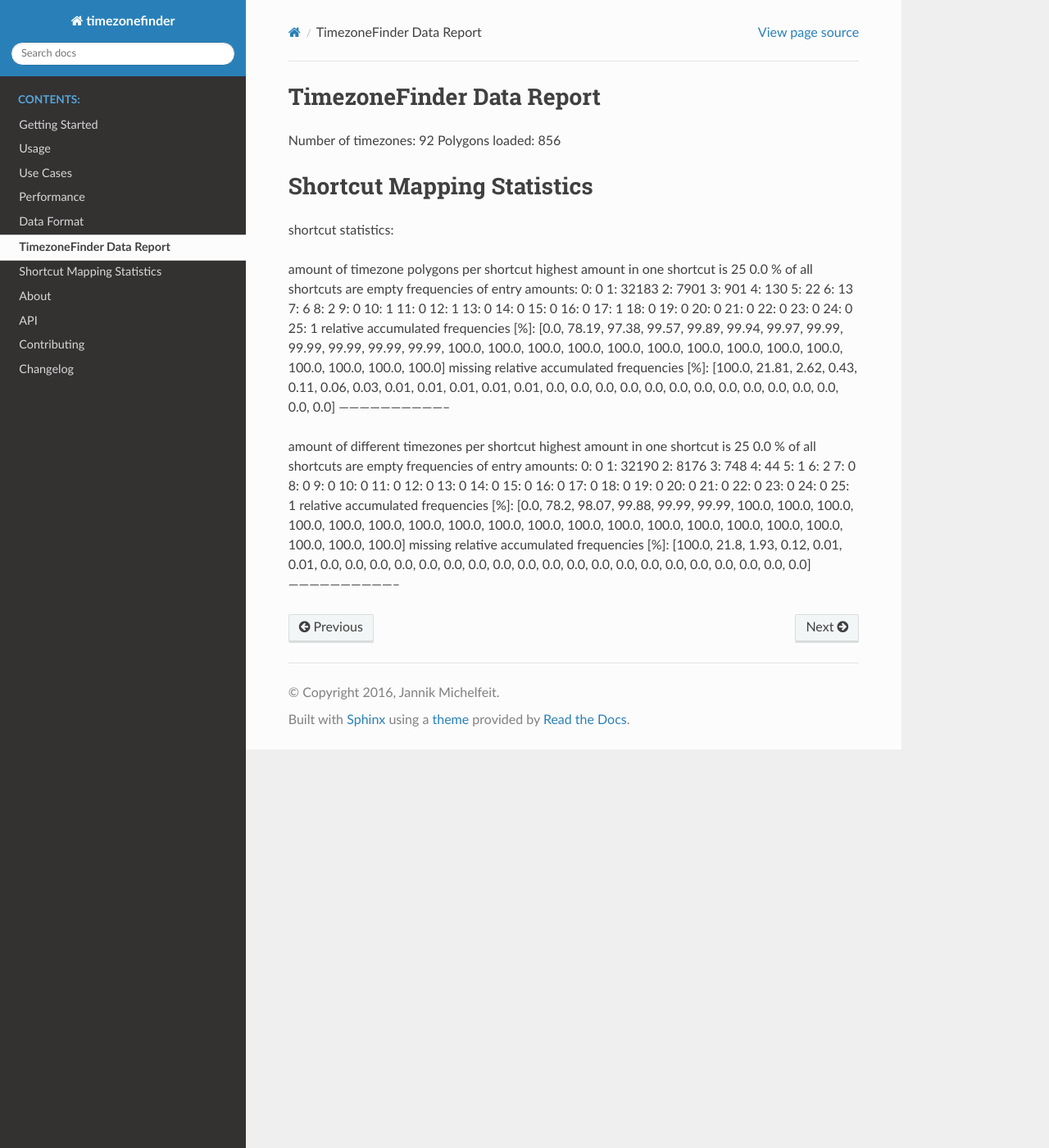
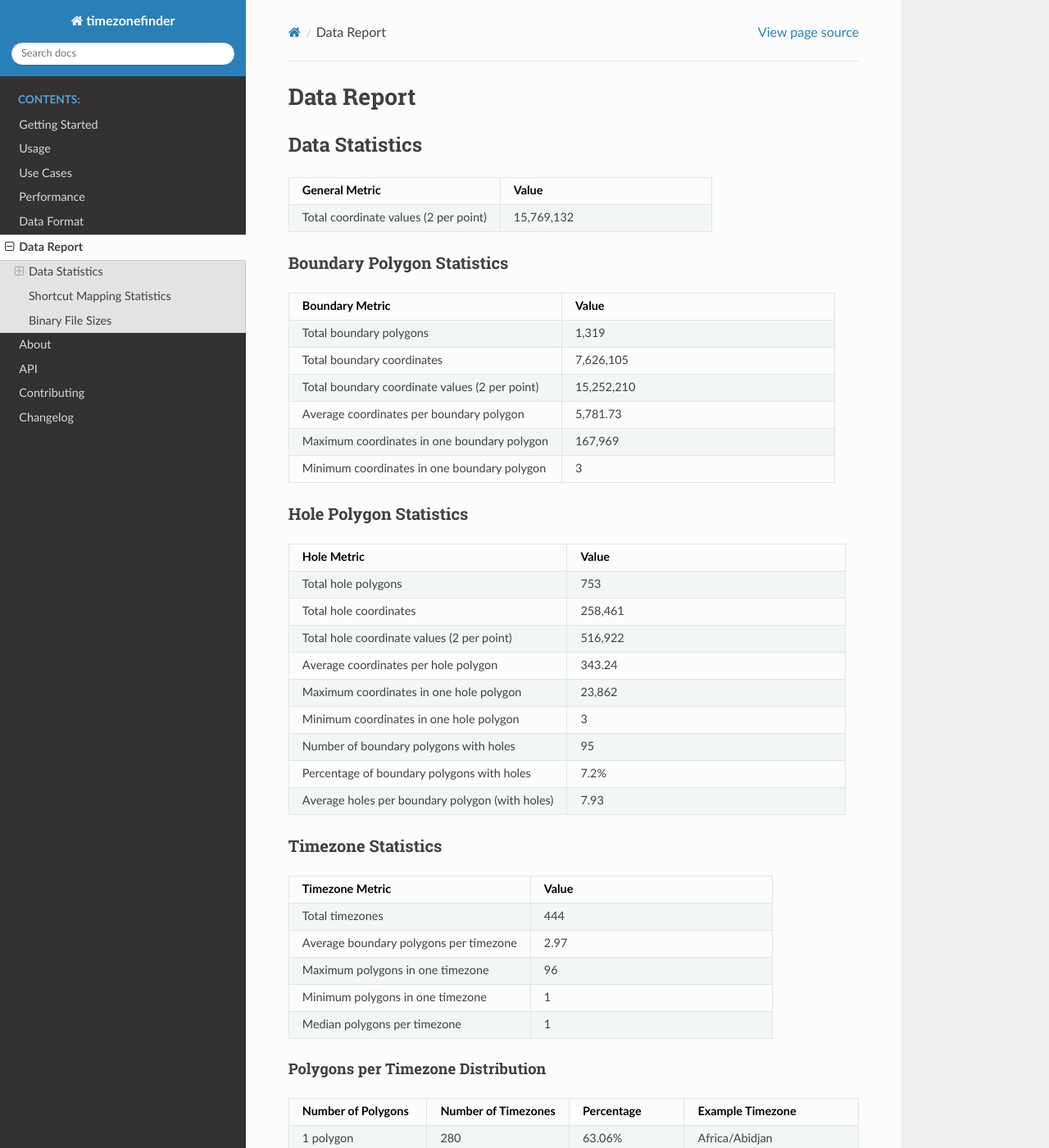
Before and after one commit to jannikmi/timezonefinder, a Sphinx documentation site: the page built from docs/data_report.rst, in a window 1280 px wide and 1400 px high. Shown: the whole window at 82% size. Built offline with Sphinx 7.4.7 and the Read the Docs theme 3.1.0, drawn with Linux system fonts in a browser that asks for light colours; some of the changed text lies outside the part shown.

Commit message:
Update data_report.rst

```diff
--- a/docs/data_report.rst
+++ b/docs/data_report.rst
@@ -1,84 +1,375 @@
-TimezoneFinder Data Report
-==========================
-
-Number of timezones: 92
-Polygons loaded: 856
-
-Shortcut Mapping Statistics
-===========================
+.. _data_report:
 
 
 
-shortcut statistics:
+Data Report
+===========
 
-amount of timezone polygons per shortcut
-highest amount in one shortcut is 25
-0.0 % of all shortcuts are empty
-frequencies of entry amounts:
-0: 0
-1: 32183
-2: 7901
-3: 901
-4: 130
-5: 22
-6: 13
-7: 6
-8: 2
-9: 0
-10: 1
-11: 0
-12: 1
-13: 0
-14: 0
-15: 0
-16: 0
-17: 1
-18: 0
-19: 0
-20: 0
-21: 0
-22: 0
-23: 0
-24: 0
-25: 1
-relative accumulated frequencies [%]:
-[0.0, 78.19, 97.38, 99.57, 99.89, 99.94, 99.97, 99.99, 99.99, 99.99, 99.99, 99.99, 100.0, 100.0, 100.0, 100.0, 100.0, 100.0, 100.0, 100.0, 100.0, 100.0, 100.0, 100.0, 100.0, 100.0]
-missing relative accumulated frequencies [%]:
-[100.0, 21.81, 2.62, 0.43, 0.11, 0.06, 0.03, 0.01, 0.01, 0.01, 0.01, 0.01, 0.0, 0.0, 0.0, 0.0, 0.0, 0.0, 0.0, 0.0, 0.0, 0.0, 0.0, 0.0, 0.0, 0.0]
---------------------------------
 
-amount of different timezones per shortcut
-highest amount in one shortcut is 25
-0.0 % of all shortcuts are empty
-frequencies of entry amounts:
-0: 0
-1: 32190
-2: 8176
-3: 748
-4: 44
-5: 1
-6: 2
-7: 0
-8: 0
-9: 0
-10: 0
-11: 0
-12: 0
-13: 0
-14: 0
-15: 0
-16: 0
-17: 0
-18: 0
-19: 0
-20: 0
-21: 0
-22: 0
-23: 0
-24: 0
-25: 1
-relative accumulated frequencies [%]:
-[0.0, 78.2, 98.07, 99.88, 99.99, 99.99, 100.0, 100.0, 100.0, 100.0, 100.0, 100.0, 100.0, 100.0, 100.0, 100.0, 100.0, 100.0, 100.0, 100.0, 100.0, 100.0, 100.0, 100.0, 100.0, 100.0]
-missing relative accumulated frequencies [%]:
-[100.0, 21.8, 1.93, 0.12, 0.01, 0.01, 0.0, 0.0, 0.0, 0.0, 0.0, 0.0, 0.0, 0.0, 0.0, 0.0, 0.0, 0.0, 0.0, 0.0, 0.0, 0.0, 0.0, 0.0, 0.0, 0.0]
---------------------------------
+
+Data Statistics
+---------------
+
+
+.. list-table::
+   :header-rows: 1
+   :widths: 50 50
+
+   * - General Metric
+     - Value
+   * - Total coordinate values (2 per point)
+     - 15,769,132
+
+
+
+Boundary Polygon Statistics
+~~~~~~~~~~~~~~~~~~~~~~~~~~~
+
+
+.. list-table::
+   :header-rows: 1
+   :widths: 50 50
+
+   * - Boundary Metric
+     - Value
+   * - Total boundary polygons
+     - 1,319
+   * - Total boundary coordinates
+     - 7,626,105
+   * - Total boundary coordinate values (2 per point)
+     - 15,252,210
+   * - Average coordinates per boundary polygon
+     - 5,781.73
+   * - Maximum coordinates in one boundary polygon
+     - 167,969
+   * - Minimum coordinates in one boundary polygon
+     - 3
+
+
+
+Hole Polygon Statistics
+~~~~~~~~~~~~~~~~~~~~~~~
+
+
+.. list-table::
+   :header-rows: 1
+   :widths: 50 50
+
+   * - Hole Metric
+     - Value
+   * - Total hole polygons
+     - 753
+   * - Total hole coordinates
+     - 258,461
+   * - Total hole coordinate values (2 per point)
+     - 516,922
+   * - Average coordinates per hole polygon
+     - 343.24
+   * - Maximum coordinates in one hole polygon
+     - 23,862
+   * - Minimum coordinates in one hole polygon
+     - 3
+   * - Number of boundary polygons with holes
+     - 95
+   * - Percentage of boundary polygons with holes
+     - 7.2%
+   * - Average holes per boundary polygon (with holes)
+     - 7.93
+
+
+
+Timezone Statistics
+~~~~~~~~~~~~~~~~~~~
+
+
+.. list-table::
+   :header-rows: 1
+   :widths: 50 50
+
+   * - Timezone Metric
+     - Value
+   * - Total timezones
+     - 444
+   * - Average boundary polygons per timezone
+     - 2.97
+   * - Maximum polygons in one timezone
+     - 96
+   * - Minimum polygons in one timezone
+     - 1
+   * - Median polygons per timezone
+     - 1
+
+
+
+Polygons per Timezone Distribution
+^^^^^^^^^^^^^^^^^^^^^^^^^^^^^^^^^^
+
+
+.. list-table::
+   :header-rows: 1
+   :widths: 25 25 25 25
+
+   * - Number of Polygons
+     - Number of Timezones
+     - Percentage
+     - Example Timezone
+   * - 1 polygon
+     - 280
+     - 63.06%
+     - Africa/Abidjan
+   * - 2 polygons
+     - 45
+     - 10.14%
+     - Africa/Cairo
+   * - 3 polygons
+     - 30
+     - 6.76%
+     - Africa/Blantyre
+   * - 4 polygons
+     - 21
+     - 4.73%
+     - America/Anchorage
+   * - 5 polygons
+     - 13
+     - 2.93%
+     - America/Merida
+   * - 6 polygons
+     - 7
+     - 1.58%
+     - America/Asuncion
+   * - 7 polygons
+     - 7
+     - 1.58%
+     - America/Adak
+   * - 8 polygons
+     - 14
+     - 3.15%
+     - America/Caracas
+   * - 9 polygons
+     - 4
+     - 0.9%
+     - America/Bogota
+   * - 10 polygons
+     - 7
+     - 1.58%
+     - Africa/Ceuta
+   * - 11 polygons
+     - 2
+     - 0.45%
+     - Atlantic/South_Georgia
+   * - 12 polygons
+     - 2
+     - 0.45%
+     - Asia/Shanghai
+   * - 13 polygons
+     - 2
+     - 0.45%
+     - America/Costa_Rica
+   * - 18 polygons
+     - 1
+     - 0.23%
+     - Etc/GMT-2
+   * - 21 polygons
+     - 1
+     - 0.23%
+     - Asia/Taipei
+   * - 22 polygons
+     - 1
+     - 0.23%
+     - Europe/Brussels
+   * - 23 polygons
+     - 2
+     - 0.45%
+     - Asia/Pyongyang
+   * - 24 polygons
+     - 1
+     - 0.23%
+     - Asia/Tokyo
+   * - 25 polygons
+     - 1
+     - 0.23%
+     - Australia/Brisbane
+   * - 28 polygons
+     - 1
+     - 0.23%
+     - Europe/Athens
+   * - 49 polygons
+     - 1
+     - 0.23%
+     - Pacific/Tahiti
+   * - 96 polygons
+     - 1
+     - 0.23%
+     - America/Argentina/Cordoba
+
+
+
+Shortcut Mapping Statistics
+---------------------------
+
+
+.. list-table::
+   :header-rows: 1
+   :widths: 20 20 20 20 20
+
+   * - polygons/shortcut
+     - Frequency
+     - Relative
+     - Accumulated
+     - Remaining
+   * - 1
+     - 30674
+     - 74.52%
+     - 74.52%
+     - 25.48%
+   * - 2
+     - 8771
+     - 21.31%
+     - 95.83%
+     - 4.17%
+   * - 3
+     - 1401
+     - 3.4%
+     - 99.23%
+     - 0.77%
+   * - 4
+     - 233
+     - 0.57%
+     - 99.8%
+     - 0.2%
+   * - 5
+     - 43
+     - 0.1%
+     - 99.9%
+     - 0.1%
+   * - 6
+     - 15
+     - 0.04%
+     - 99.94%
+     - 0.06%
+   * - 7
+     - 9
+     - 0.02%
+     - 99.96%
+     - 0.04%
+   * - 8
+     - 5
+     - 0.01%
+     - 99.97%
+     - 0.03%
+   * - 9
+     - 4
+     - 0.01%
+     - 99.98%
+     - 0.02%
+   * - 10
+     - 1
+     - 0.0%
+     - 99.99%
+     - 0.01%
+   * - 12
+     - 1
+     - 0.0%
+     - 99.99%
+     - 0.01%
+   * - 17
+     - 1
+     - 0.0%
+     - 99.99%
+     - 0.01%
+   * - 25
+     - 1
+     - 0.0%
+     - 99.99%
+     - 0.01%
+   * - 31
+     - 1
+     - 0.0%
+     - 100.0%
+     - 0.0%
+   * - 46
+     - 1
+     - 0.0%
+     - 100.0%
+     - 0.0%
+   * - 59
+     - 1
+     - 0.0%
+     - 100.0%
+     - 0.0%
+
+
+.. list-table::
+   :header-rows: 1
+   :widths: 20 20 20 20 20
+
+   * - timezones/shortcut
+     - Frequency
+     - Relative
+     - Accumulated
+     - Remaining
+   * - 1
+     - 30681
+     - 74.54%
+     - 74.54%
+     - 25.46%
+   * - 2
+     - 9016
+     - 21.9%
+     - 96.44%
+     - 3.56%
+   * - 3
+     - 1288
+     - 3.13%
+     - 99.57%
+     - 0.43%
+   * - 4
+     - 156
+     - 0.38%
+     - 99.95%
+     - 0.05%
+   * - 5
+     - 16
+     - 0.04%
+     - 99.99%
+     - 0.01%
+   * - 6
+     - 3
+     - 0.01%
+     - 100.0%
+     - 0.0%
+   * - 7
+     - 1
+     - 0.0%
+     - 100.0%
+     - 0.0%
+   * - 25
+     - 1
+     - 0.0%
+     - 100.0%
+     - 0.0%
+
+
+Binary File Sizes
+-----------------
+
+
+.. list-table::
+   :header-rows: 1
+   :widths: 33 33 33
+
+   * - File Type
+     - Size (MB)
+     - Percentage
+   * - boundary polygon data
+     - 58.20
+     - 94.95%
+   * - hole polygon data
+     - 1.98
+     - 3.24%
+   * - shortcuts
+     - 1.11
+     - 1.82%
+   * - Total
+     - 61.30
+     - 100.00%
```
